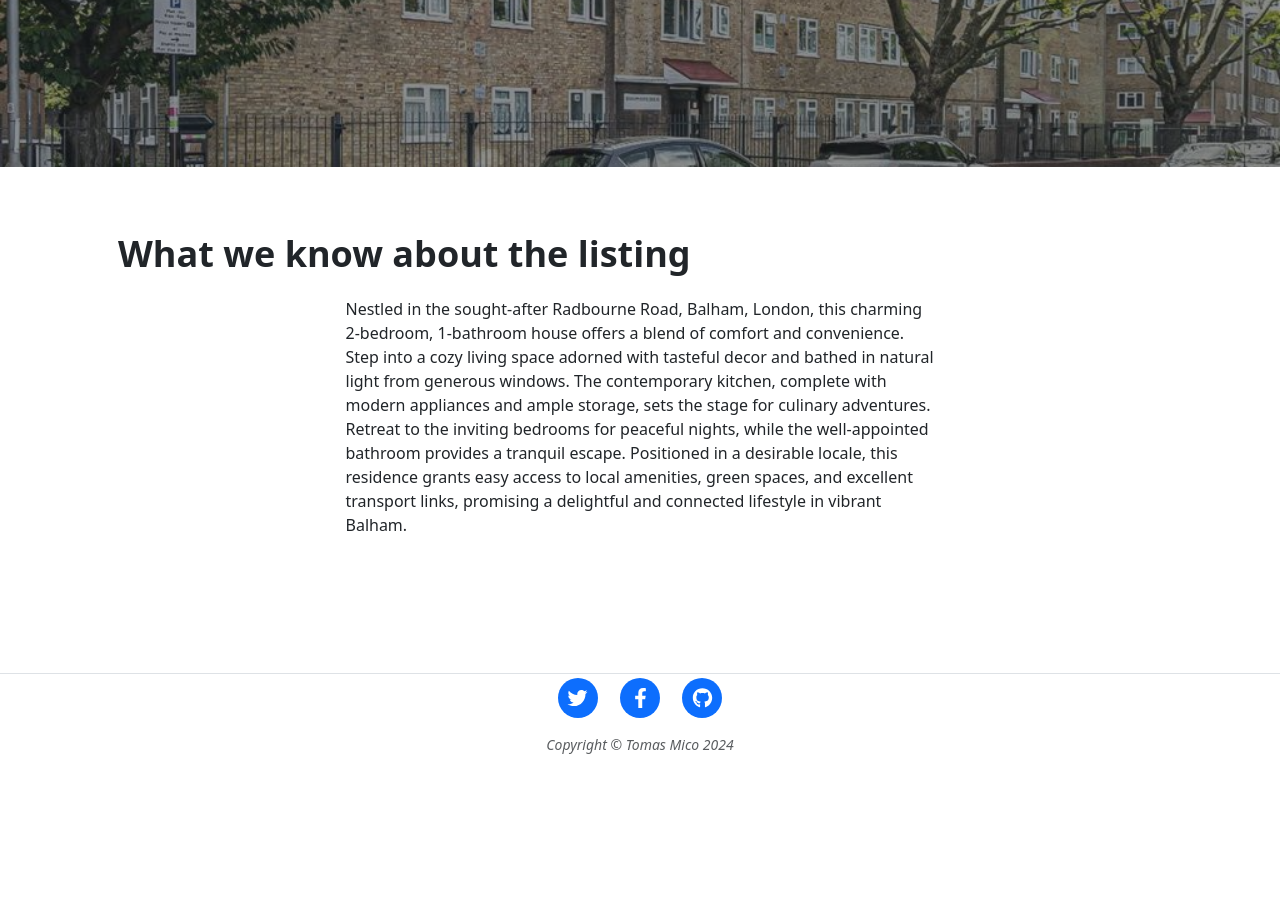
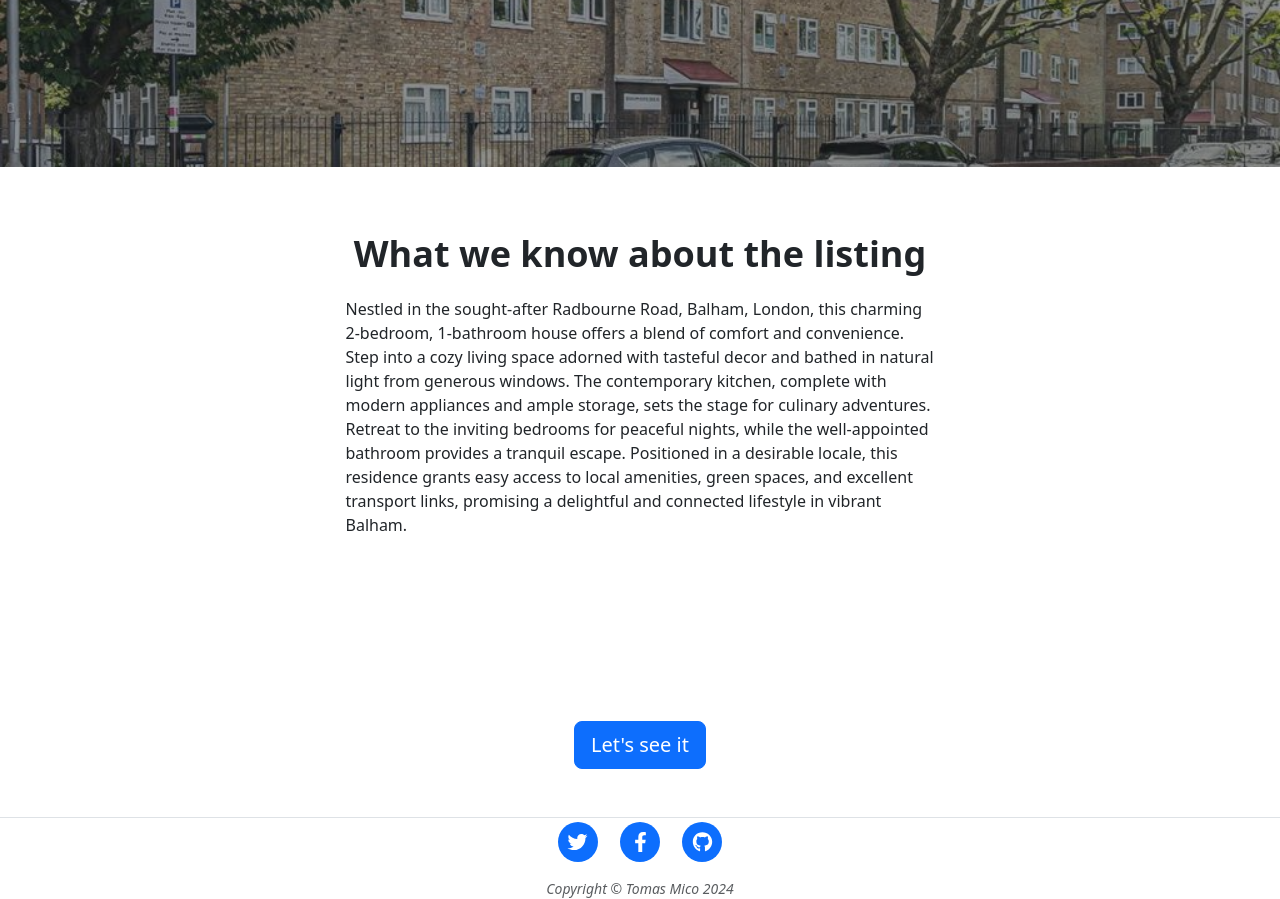
Before and after one commit to tomicoal/real_estate_API, a Flask app: page /listing/2 in a window 1280 px wide. Shown: the part 532-1431 px from the top of the page. Before the commit the page ends 1286 px from the top, so only its background shows below. Run offline with Flask 3, Linux system fonts and the light colour scheme; some libraries are stand-ins or nearby versions.

Commit message:
add link to website

```diff
--- a/templates/listing.html
+++ b/templates/listing.html
@@ -24,9 +24,12 @@
 <article>
   <div class="container px-4 px-lg-5">
     <div class="row gx-4 gx-lg-5 mt-0 justify-content-center">
-      <p class="section-heading">What we know about the listing</p>
+      <p class="section-heading text-center">What we know about the listing</p>
       <div class="col-md-10 col-lg-8 col-xl-7 listing-description">
         {{ listing.description|safe }}
+      </div>
+      <div class="col-md-10 col-lg-8 col-xl-7 text-center justify-content-center p-5">
+        <a href='{{ listing.link }}' class="btn btn-primary btn-lg" role="button" aria-pressed="true">Let's see it</a>
       </div>
     </div>
   </div>
```
Also changed, not shown: static/assets/img/home-bg.jpg (deleted).
